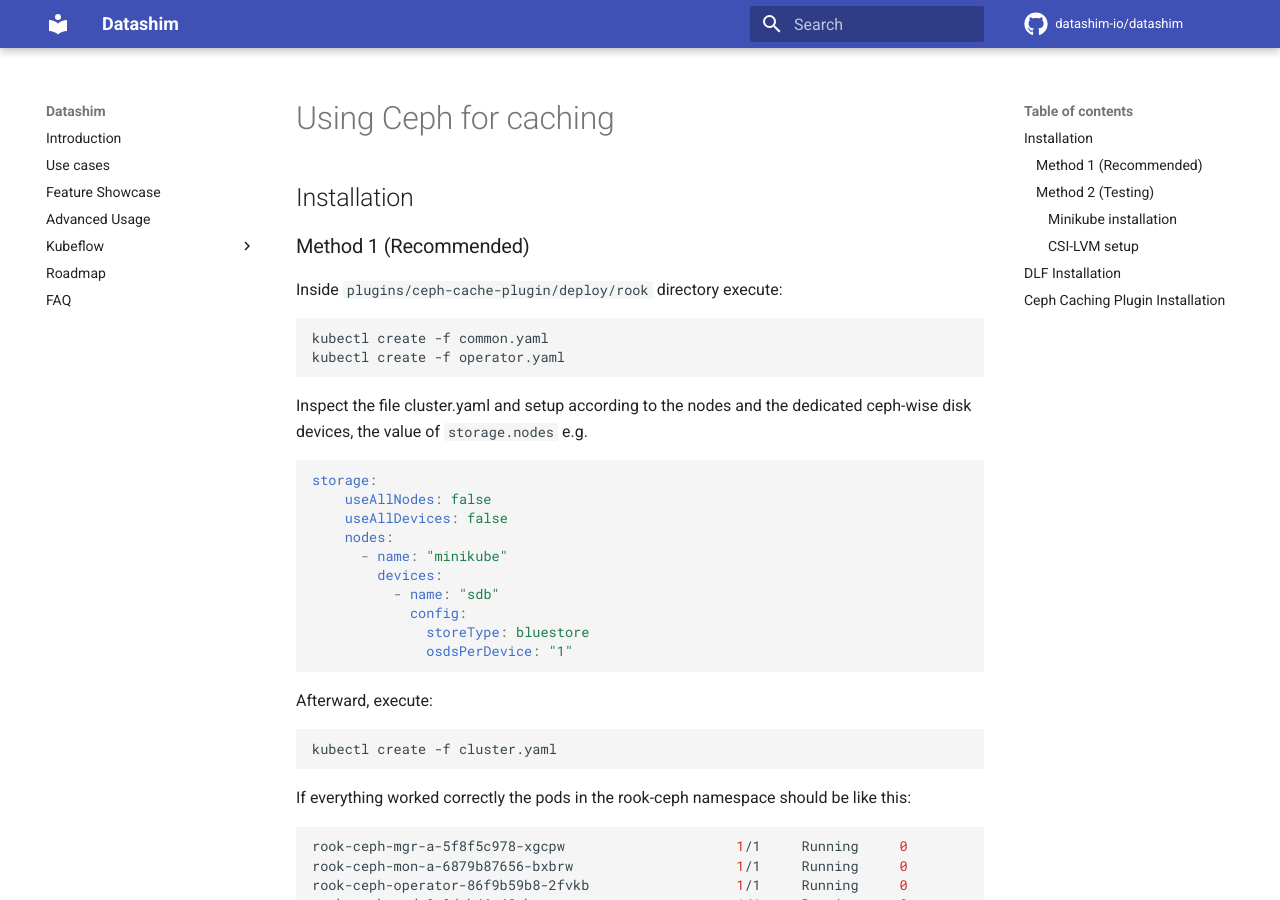
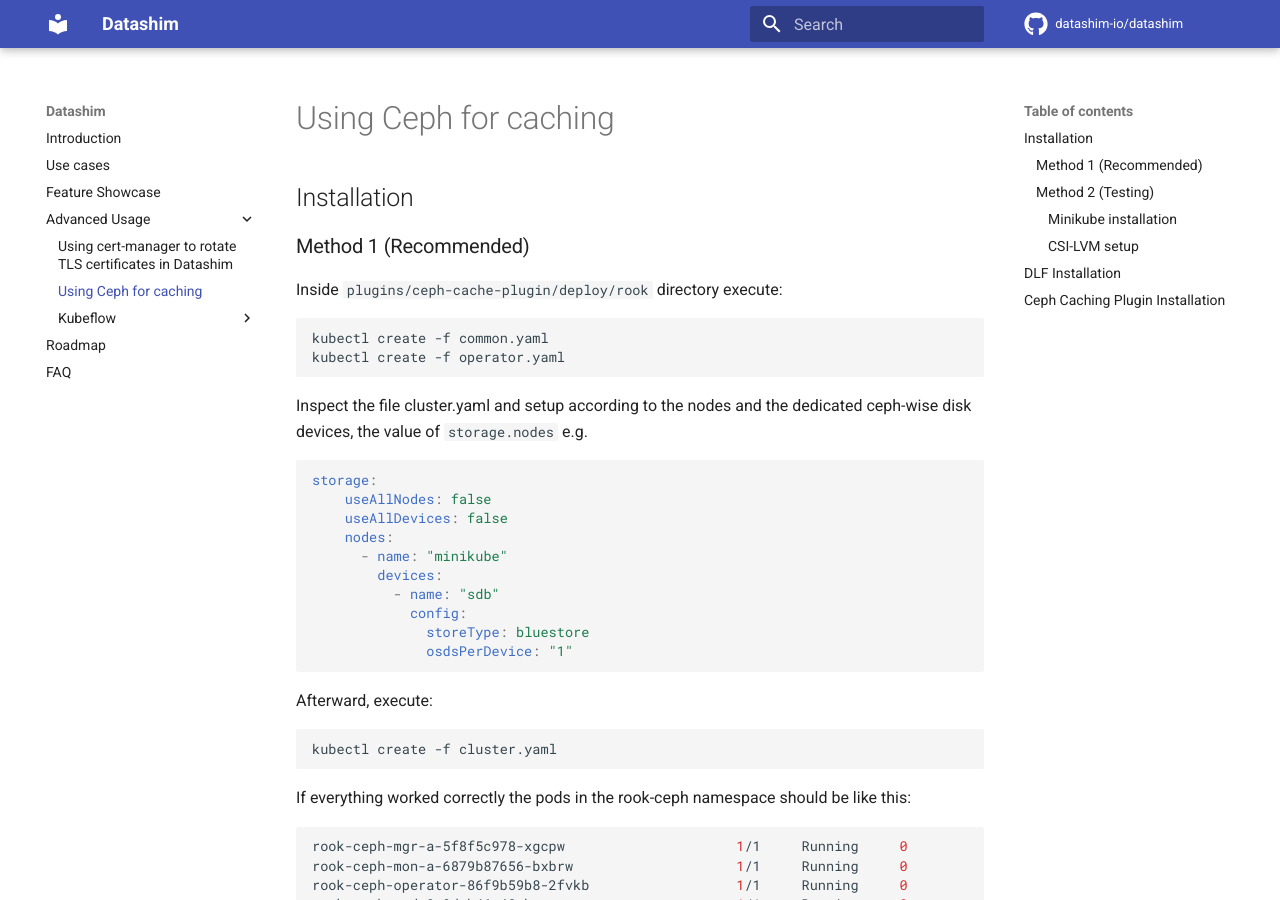
Before and after one commit to datashim-io/datashim, an MkDocs documentation site: the page built from docs/Ceph-Caching.md, in a window 1280 px wide and 900 px high. Built offline with MkDocs 1.6.1 and Material for MkDocs 9.7.7, drawn with Linux system fonts in a browser that asks for light colours; comment, search, counter and statistics services are not loaded.

Commit message:
chore: refactor navigation using mkdocs
Signed-off-by: Alessandro Pomponio <alessandro.pomponio1@ibm.com>

```diff
--- a/mkdocs.yml
+++ b/mkdocs.yml
@@ -22,10 +22,12 @@
   - Introduction: index.md
   - Use cases: use-cases.md
   - Feature Showcase: feature-showcase.md
-  - Advanced Usage: advanced-usage.md
-  - Kubeflow:
-      - Model Storing and Serving: kubeflow/Model-Storing-and-Serving-with-DLF.md
-      - Data Volumes for Notebook Servers: kubeflow/Data-Volumes-for-Notebook-Servers.md
-      - PVCs for Pipelines SDK: kubeflow/PVCs-for-Pipelines-SDK.md
+  - Advanced Usage:
+    - Using cert-manager to rotate TLS certificates in Datashim: cert-manager.md
+    - Using Ceph for caching: Ceph-Caching.md
+    - Kubeflow:
+        - Model Storing and Serving: kubeflow/Model-Storing-and-Serving-with-DLF.md
+        - Data Volumes for Notebook Servers: kubeflow/Data-Volumes-for-Notebook-Servers.md
+        - PVCs for Pipelines SDK: kubeflow/PVCs-for-Pipelines-SDK.md
   - Roadmap: Roadmap.md
   - FAQ: FAQ.md
```
Also changed, not shown: docs/advanced-usage.md (deleted, +0 -9 lines).
